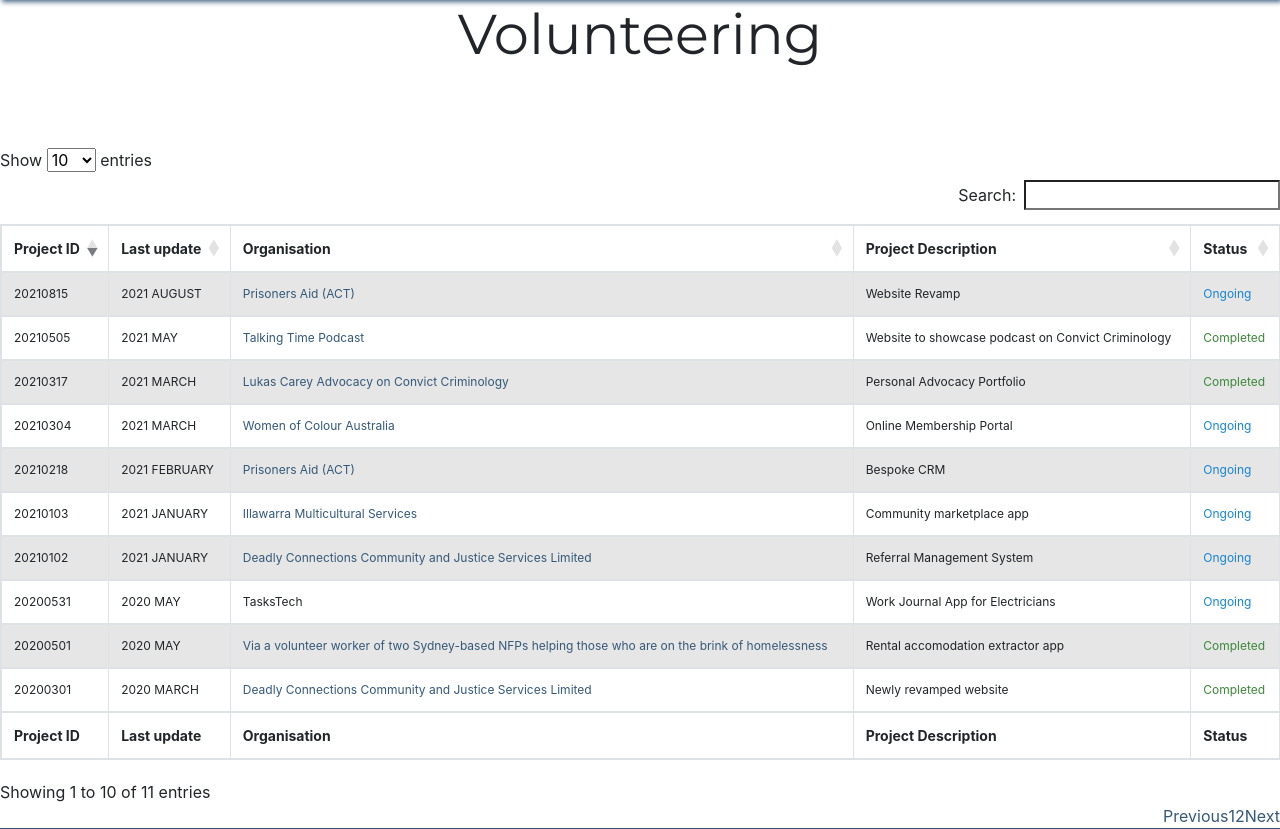
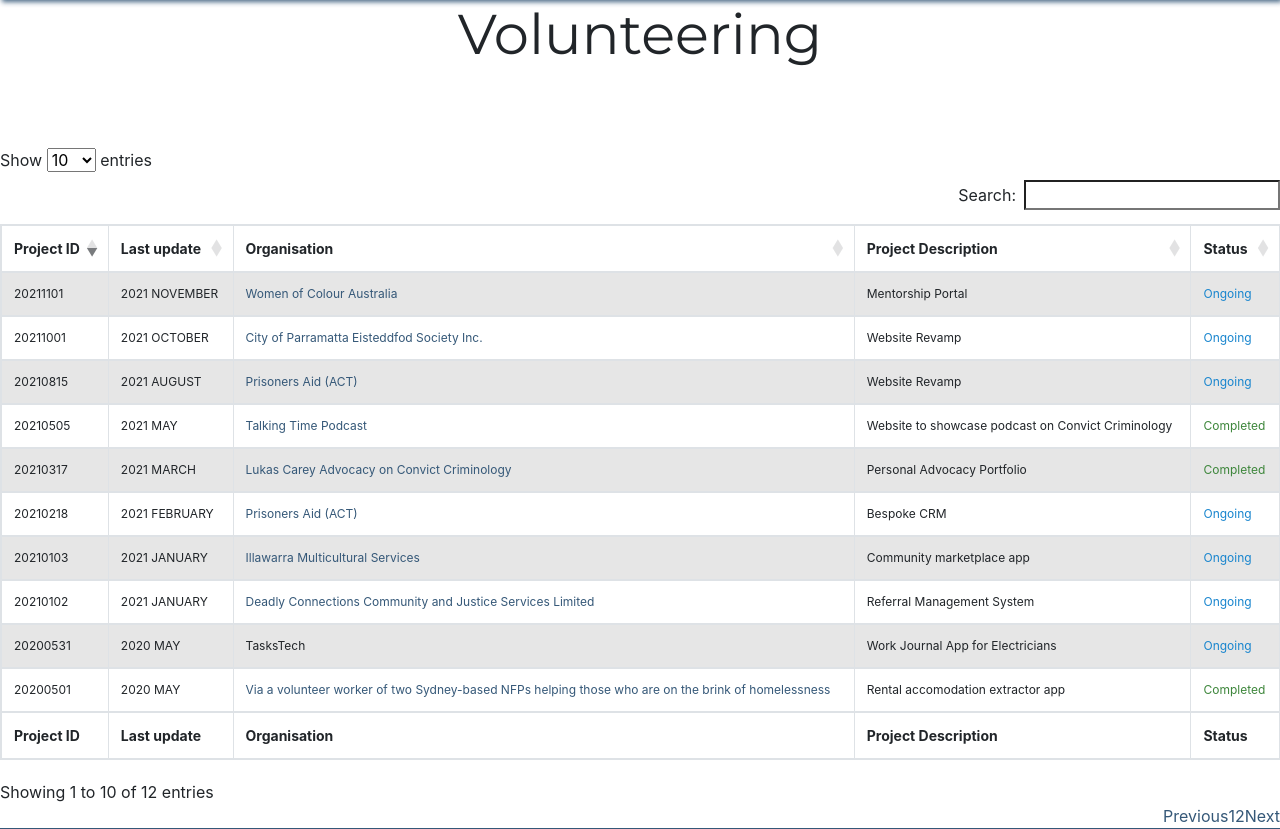
Before and after one commit to thecodesydney/codesydneywebsite, a Flask app: page /volunteering in a window 1280 px wide. Shown: the part 125-954 px from the top of the page. Run offline with Flask 2, Linux system fonts and the light colour scheme; some libraries are stand-ins or nearby versions.

Commit message:
Nov newsletter and Eisteddfod addition

```diff
--- a/templates/newsletter.html
+++ b/templates/newsletter.html
@@ -28,6 +28,11 @@
             </tr>
         </thead>
         <tbody>
+            <tr>
+              <td>202111</td>
+              <td>2021 NOVEMBER</td>
+              <td><a href="{{ url_for('static', filename='pdf/The_Hexagon_November_2021.pdf') }}" target="_blank">The Hexagon November 2021</a></td>
+            </tr>
             <tr>
               <td>202110</td>
               <td>2021 OCTOBER</td>
--- a/templates/volunteering.html
+++ b/templates/volunteering.html
@@ -72,13 +72,6 @@
         <td style="color:rgb(24, 133, 206)">Ongoing</td>
       </tr>
       <tr>
-        <td>20210304</td>
-        <td>2021 MARCH</td>
-        <td><a href="https://womenofcolour.org.au/" target="_blank">Women of Colour Australia</a></td>
-        <td>Online Membership Portal</td>
-        <td style="color:rgb(24, 133, 206)">Ongoing</td>
-      </tr>
-      <tr>
         <td>20210317</td>
         <td>2021 MARCH</td>
         <td><a href="https://www.lukascarey.com.au/" target="_blank">Lukas Carey Advocacy on Convict Criminology</a></td>
@@ -99,7 +92,21 @@
         <td>Website Revamp</td>
         <td style="color:rgb(24, 133, 206)">Ongoing</td>
       </tr>
-  </tbody>
+      <tr>
+        <td>20211001</td>
+        <td>2021 OCTOBER</td>
+        <td><a href="https://www.eisteddfodparramatta.org.au/" target="_blank">City of Parramatta Eisteddfod Society Inc.</a></td>
+        <td>Website Revamp</td>
+        <td style="color:rgb(24, 133, 206)">Ongoing</td>
+      </tr>
+      <tr>
+        <td>20211101</td>
+        <td>2021 NOVEMBER</td>
+        <td><a href="https://womenofcolour.org.au/" target="_blank">Women of Colour Australia</a></td>
+        <td>Mentorship Portal</td>
+        <td style="color:rgb(24, 133, 206)">Ongoing</td>
+      </tr>
+    </tbody>
   <tfoot>
     <tr>
       <th>Project ID</th>
```
Also changed, not shown: 1 other file.
